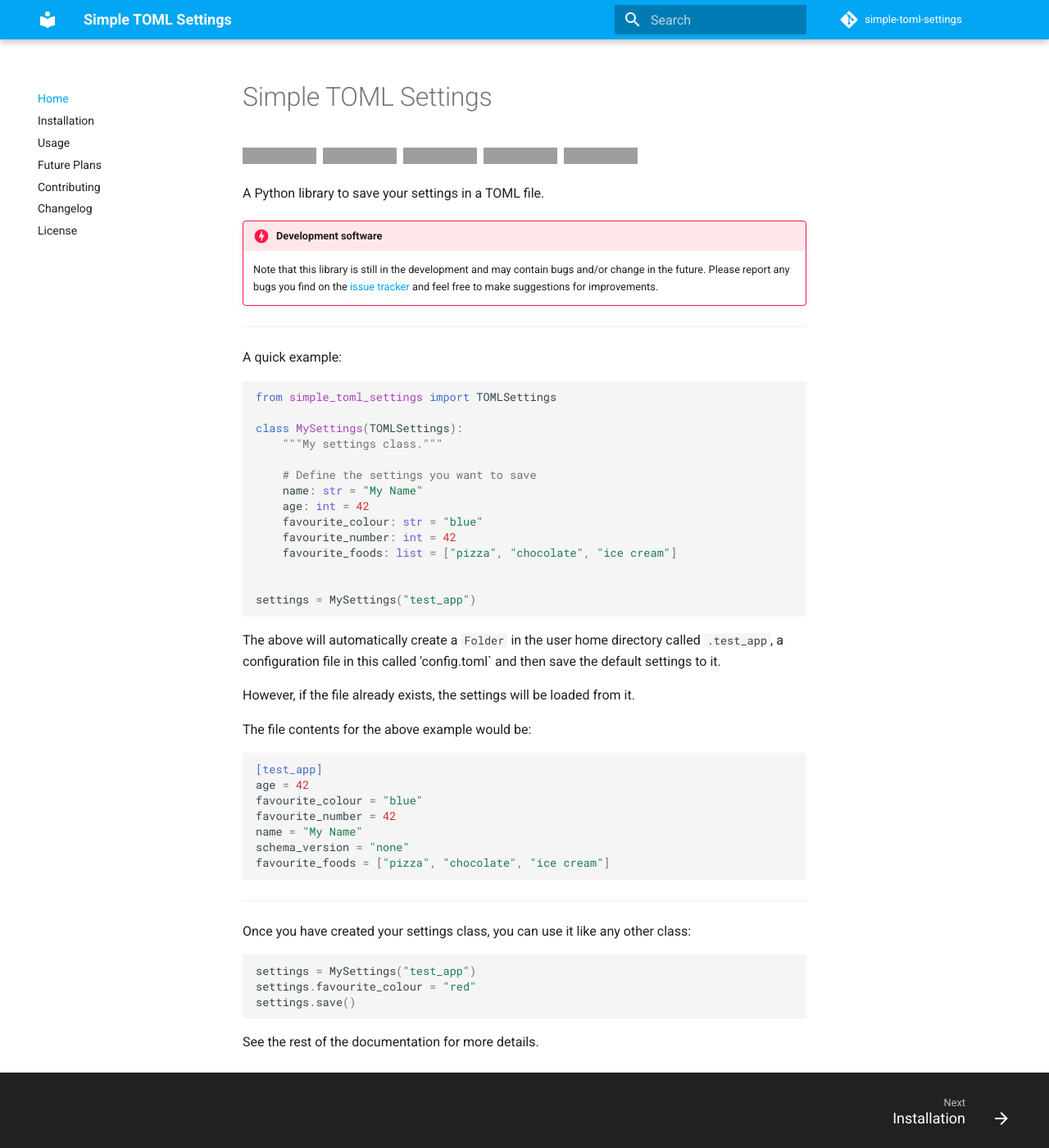
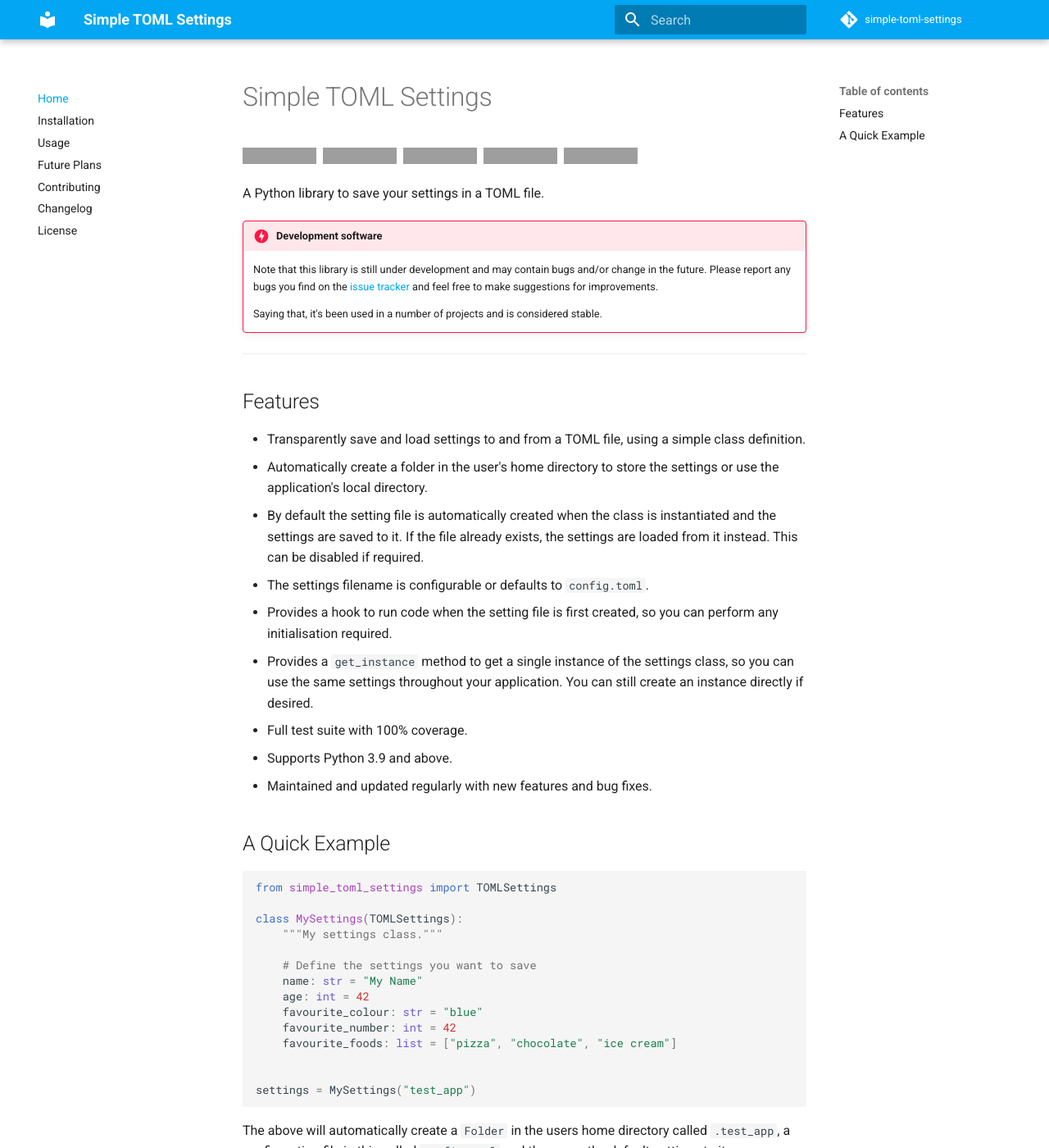
Before and after one commit to seapagan/simple-toml-settings, an MkDocs documentation site: the page built from docs/index.md, in a window 1280 px wide and 1400 px high. Shown: the whole window at 82% size. Built offline with MkDocs 1.6.1 and Material for MkDocs 9.7.7, drawn with Linux system fonts in a browser that asks for light colours; comment, search, counter and statistics services are not loaded; some of the changed text lies outside the part shown; grey boxes are pictures that could not be loaded.

Commit message:
docs: add feature list to the docs landing page
Signed-off-by: Grant Ramsay <seapagan@gmail.com>

````diff
--- a/docs/index.md
+++ b/docs/index.md
@@ -10,14 +10,36 @@
 
 !!! danger "Development software"
 
-    Note that this library is still in the development and may contain bugs
+    Note that this library is still under development and may contain bugs
     and/or change in the future. Please report any bugs you find on the
     [issue tracker](https://github.com/seapagan/simple-toml-settings/issues){:target="_blank"}
     and feel free to make suggestions for improvements.
 
+    Saying that, it's been used in a number of projects and is considered
+    stable.
+
 ---
 
-A quick example:
+## Features
+
+- Transparently save and load settings to and from a TOML file, using a simple
+  class definition.
+- Automatically create a folder in the user's home directory to store the
+  settings or use the application's local directory.
+- By default the setting file is automatically created when the class is
+  instantiated and the settings are saved to it. If the file already exists, the
+  settings are loaded from it instead. This can be disabled if required.
+- The settings filename is configurable or defaults to `config.toml`.
+- Provides a hook to run code when the setting file is first created, so you can
+  perform any initialisation required.
+- Provides a `get_instance` method to get a single instance of the settings
+  class, so you can use the same settings throughout your application. You can
+  still create an instance directly if desired.
+- Full test suite with 100% coverage.
+- Supports Python 3.9 and above.
+- Maintained and updated regularly with new features and bug fixes.
+
+## A Quick Example
 
 ```python
 from simple_toml_settings import TOMLSettings
@@ -36,9 +58,9 @@
 settings = MySettings("test_app")
 ```
 
-The above will automatically create a `Folder` in the user home directory called
-`.test_app`, a configuration file in this called 'config.toml` and then save the
-default settings to it.
+The above will automatically create a `Folder` in the users home directory
+called `.test_app`, a configuration file in this called `config.toml` and then
+save the default settings to it.
 
 However, if the file already exists, the settings will be loaded from it.
 
````
